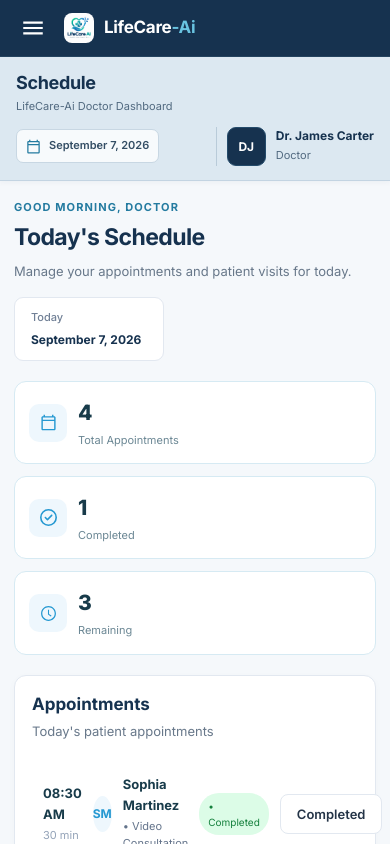
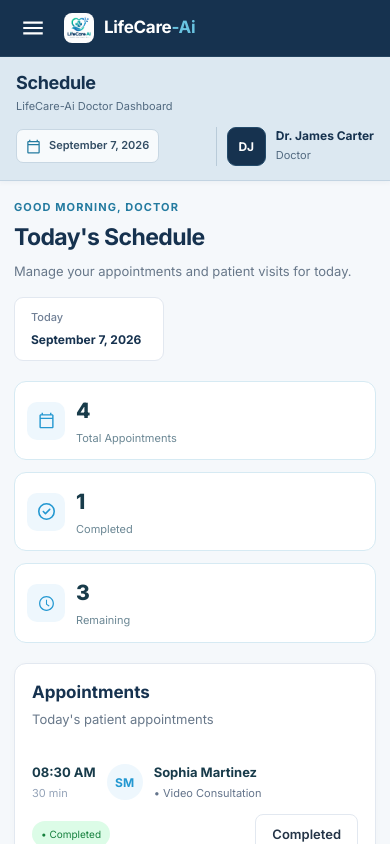
Before and after one commit to Diyamalik1536/LifeCare-AI, a React (Vite) app in the folder Doctor/: page / in a window 390 px wide. Shown: the top 844 px of the page. Built offline with nearby package versions, Linux system fonts and the light colour scheme.

Commit message:
Update cards.css

```diff
--- a/Doctor/src/styles/cards.css
+++ b/Doctor/src/styles/cards.css
@@ -7,11 +7,13 @@
   align-items: center;
   gap: 11px;
   flex: 1;
+  min-width: 0;
 }
 
 .stat-card-icon {
   width: 38px;
   height: 38px;
+  flex-shrink: 0;
   border-radius: 10px;
   display: flex;
   align-items: center;
@@ -36,6 +38,7 @@
 .appointment-item {
   display: flex;
   align-items: center;
+  flex-wrap: wrap;
   gap: 11px;
   padding: 12px 0;
   border-bottom: 1px solid #d6eaf3;
@@ -48,6 +51,7 @@
 .appointment-dot {
   width: 7px;
   height: 7px;
+  flex-shrink: 0;
   border-radius: 50%;
   background: #d6eaf3;
 }
@@ -68,6 +72,7 @@
 .appointment-avatar {
   width: 36px;
   height: 36px;
+  flex-shrink: 0;
   border-radius: 50%;
   background: #eef7fd;
   color: #2498d1;
@@ -79,7 +84,8 @@
 }
 
 .appointment-info {
-  flex: 1;
+  flex: 1 1 140px;
+  min-width: 0;
 }
 
 .appointment-name {
@@ -99,6 +105,7 @@
   font-size: 10px;
   padding: 5px 9px;
   border-radius: 20px;
+  white-space: nowrap;
 }
 
 .status-waiting {
@@ -229,6 +236,10 @@
   font-size: 12px;
 }
 
+.patient-card {
+  min-width: 0;
+}
+
 .patient-condition-tag {
   display: inline-block;
   background: #eef7fd;
@@ -249,6 +260,7 @@
 .detail-item {
   display: flex;
   flex-direction: column;
+  min-width: 0;
 }
 
 .detail-label {
@@ -281,11 +293,14 @@
   margin: 0;
   color: #475569;
   font-size: 12px;
+  min-width: 0;
+  overflow-wrap: anywhere;
 }
 
 .patient-contact svg {
   color: #2498d1;
   font-size: 12px;
+  flex-shrink: 0;
 }
 
 .next-appointment-box {
@@ -321,8 +336,9 @@
 .consultation-avatar {
   width: 36px;
   height: 36px;
+  flex-shrink: 0;
   border-radius: 50%;
-  background: #ddef fb;
+  background: #ddeffb;
   color: #2498d1;
   display: flex;
   align-items: center;
@@ -333,6 +349,7 @@
 
 .consultation-info {
   flex: 1;
+  min-width: 0;
 }
 
 .consultation-name {
@@ -351,6 +368,7 @@
 .consultation-status {
   font-size: 10px;
   color: #64748b;
+  white-space: nowrap;
 }
 
 .prescription-card {
@@ -365,6 +383,8 @@
   display: flex;
   justify-content: space-between;
   align-items: center;
+  flex-wrap: wrap;
+  gap: 8px;
 }
 
 .prescription-header-left {
@@ -376,6 +396,7 @@
 .prescription-avatar {
   width: 36px;
   height: 36px;
+  flex-shrink: 0;
   border-radius: 50%;
   background: #eef7fd;
   color: #2498d1;
@@ -416,9 +437,14 @@
   margin-top: 10px;
 }
 
+.medicine-row > div:last-child {
+  min-width: 0;
+}
+
 .medicine-number {
   width: 22px;
   height: 22px;
+  flex-shrink: 0;
   border-radius: 6px;
   background: #eef7fd;
   color: #2498d1;
@@ -443,13 +469,10 @@
   margin: 2px 0 0;
 }
 
+/* Tablet / phone: patient details stay 2-up until phones get small */
 @media (max-width: 768px) {
   .patient-card {
     padding: 16px;
-  }
-
-  .patient-details-grid {
-    grid-template-columns: 1fr;
   }
 
   .patient-avatar {
@@ -462,3 +485,37 @@
     font-size: 15px;
   }
 }
+
+@media (max-width: 640px) {
+  /* Appointment rows: time + avatar + name on the first line,
+     status + button wrap neatly onto the second line */
+  .appointment-dot {
+    display: none;
+  }
+
+  .appointment-time {
+    min-width: 62px;
+  }
+
+  .appointment-item .status-badge {
+    margin-left: 0;
+  }
+
+  .appointment-item .btn {
+    margin-left: auto;
+  }
+
+  .stat-card {
+    padding: 12px;
+  }
+}
+
+@media (max-width: 480px) {
+  .patient-details-grid {
+    grid-template-columns: 1fr;
+  }
+
+  .prescription-card {
+    padding: 12px;
+  }
+}
```
